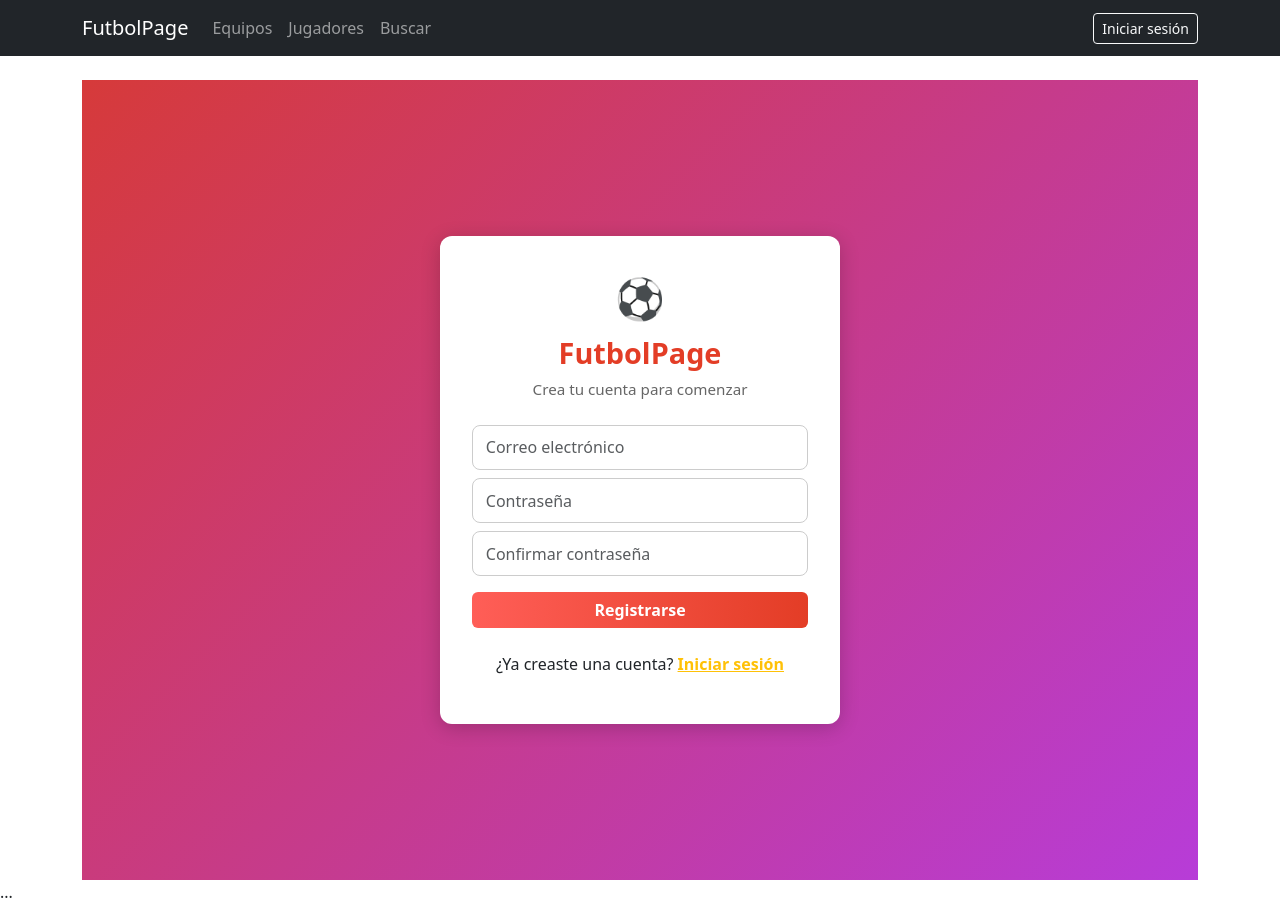
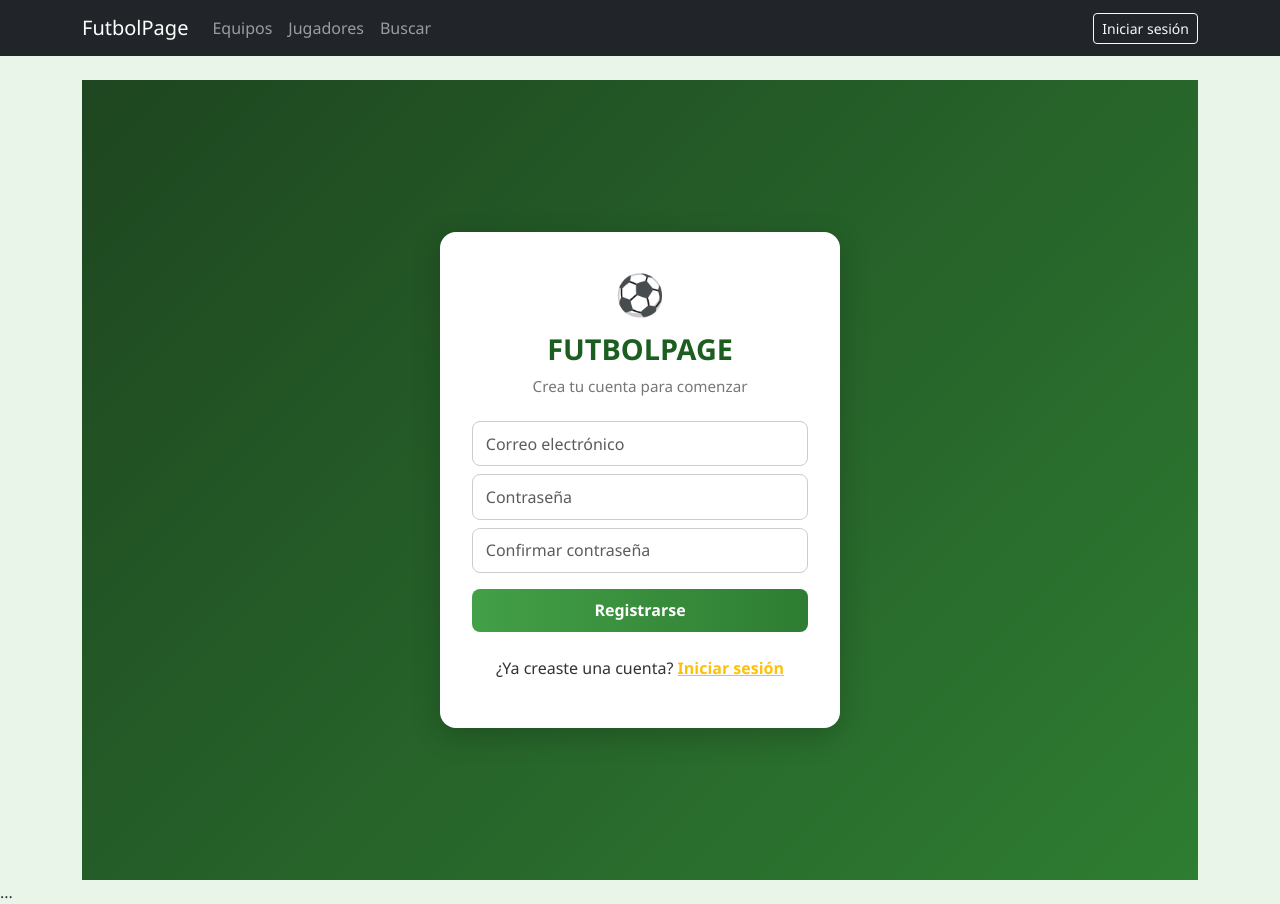
Before and after one commit to eljuanca18/futbolpage, a Next.js app: page /login in a window 1280 px wide. Built offline with nearby package versions, Linux system fonts and the light colour scheme; no server answers.

Commit message:
cambios_auth

```diff
--- a/src/styles/auth.css
+++ b/src/styles/auth.css
@@ -1,40 +1,76 @@
+body {
+  margin: 0;
+  padding: 0;
+  font-family: 'Segoe UI', Tahoma, Geneva, Verdana, sans-serif;
+  background-color: #e9f5e9;
+  color: #333;
+}
+
 .auth-wrapper {
   min-height: 100vh;
-  background: linear-gradient(135deg, #d63a3a, #b73cd8);
+  background: linear-gradient(135deg, #1e4620, #2e7d32);
   display: flex;
   align-items: center;
   justify-content: center;
+  padding: 1rem;
 }
 
 .auth-card {
-  background: #fff;
+  background: #ffffff;
   padding: 2rem;
-  border-radius: 12px;
+  border-radius: 16px;
   max-width: 400px;
   width: 100%;
-  box-shadow: 0 4px 20px rgba(0, 0, 0, 0.2);
+  box-shadow: 0 8px 30px rgba(0, 0, 0, 0.2);
 }
 
 .auth-title {
   font-size: 1.8rem;
-  color: #e33d26;
-  font-weight: 700;
+  color: #1b5e20;
+  font-weight: 800;
   margin-bottom: 0.5rem;
+  text-transform: uppercase;
+  text-align: center;
 }
 
 .auth-subtitle {
-  color: #666;
+  color: #777;
   font-size: 0.95rem;
   margin-bottom: 1.5rem;
+  text-align: center;
 }
 
 .auth-btn {
-  background: linear-gradient(to right, #ff5e57, #e33d26);
+  background: linear-gradient(to right, #43a047, #2e7d32);
   border: none;
   color: white;
   font-weight: 600;
+  border-radius: 8px;
+  padding: 0.6rem;
 }
 
 .auth-btn:hover {
-  background: linear-gradient(to right, #e33d26, #ff5e57);
+  background: linear-gradient(to right, #2e7d32, #1b5e20);
 }
+
+input.form-control {
+  border-radius: 8px;
+  padding: 0.6rem 0.8rem;
+  border: 1px solid #ccc;
+  font-size: 1rem;
+}
+
+input.form-control:focus {
+  border-color: #43a047;
+  box-shadow: 0 0 0 0.1rem rgba(67, 160, 71, 0.25);
+}
+
+.auth-link {
+  color: #1b5e20;
+  font-weight: 600;
+  text-decoration: none;
+}
+
+.auth-link:hover {
+  text-decoration: underline;
+}
```
